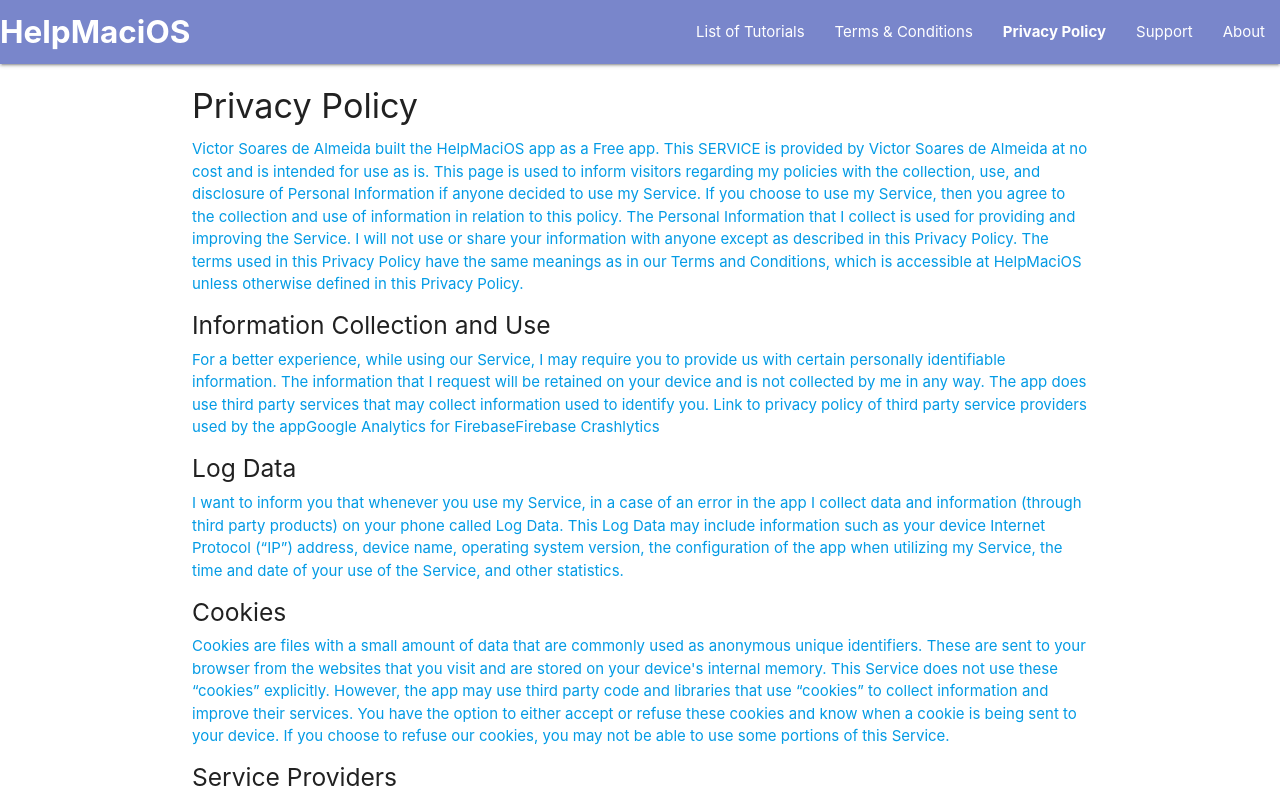
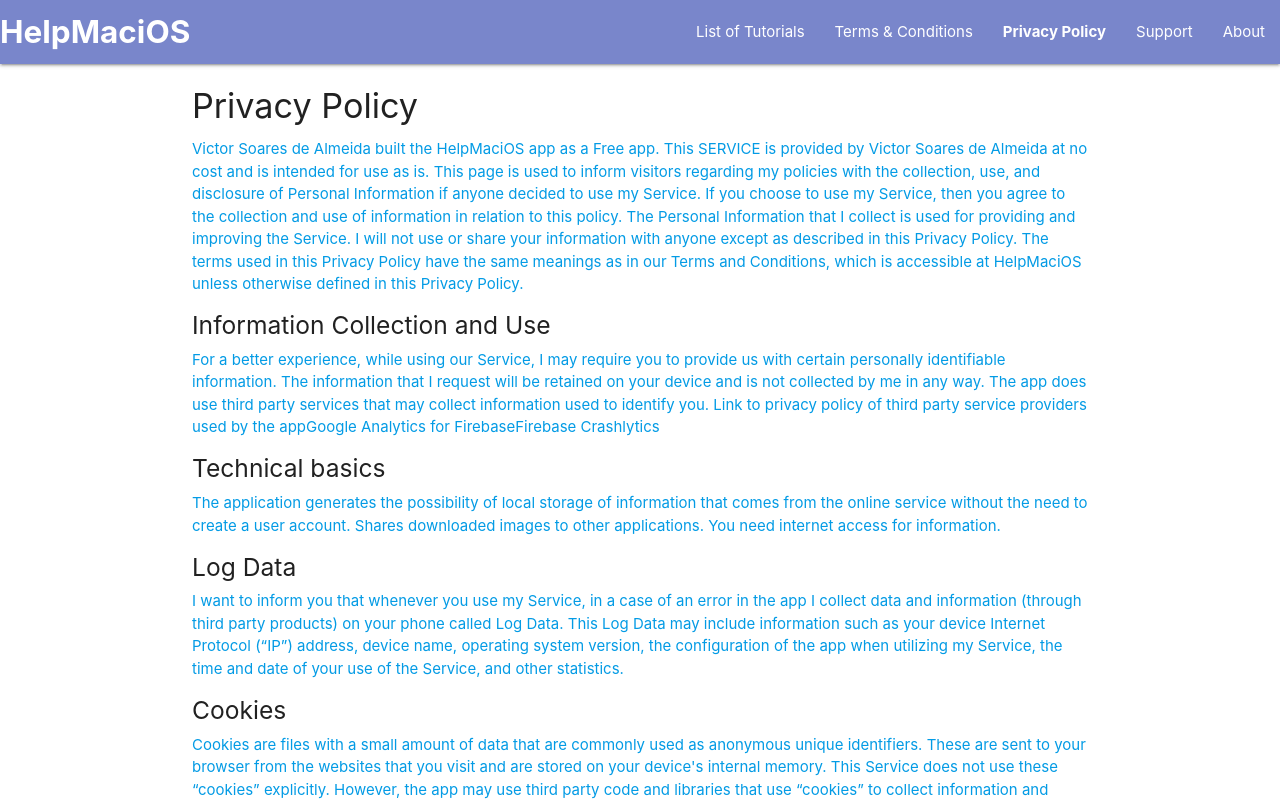
Before and after one commit to rintos/websiteHelpMaciOS, a React (Create React App) app: page /privacy in a window 1280 px wide. Shown: the top 801 px of the page. Built offline with nearby package versions, Linux system fonts and the light colour scheme.

Commit message:
update favicon

```diff
--- a/public/index.html
+++ b/public/index.html
@@ -23,7 +23,7 @@
       work correctly both with client-side routing and a non-root public URL.
       Learn how to configure a non-root public URL by running `npm run build`.
     -->
-    <title>React App</title>
+    <title>HelpMaciOS</title>
   </head>
   <body>
     <noscript>You need to enable JavaScript to run this app.</noscript>
--- a/src/Privacy.js
+++ b/src/Privacy.js
@@ -25,6 +25,10 @@ const Privacy = () => {
             <LinkWrapper to="https://firebase.google.com/terms/analytics">Google Analytics for Firebase</LinkWrapper>
             <LinkWrapper to="https://firebase.google.com/terms/crashlytics">Firebase Crashlytics</LinkWrapper>
 
+            <h5>Technical basics</h5>
+                <a>
+                The application generates the possibility of local storage of information that comes from the online service without the need to create a user account. Shares downloaded images to other applications. You need internet access for information.
+                </a>
             <h5>Log Data</h5>
                 <a>
                     I want to inform you that whenever you use my Service, in a case of an error in the app I collect data and information (through third party products) on your phone called Log Data. This Log Data may include information such as your device Internet Protocol (“IP”) address, device name, operating system version, the configuration of the app when utilizing my Service, the time and date of your use of the Service, and other statistics.
```
Also changed, not shown: public/manifest.json, 1 other file (tests, documents, lock files or other folders).
